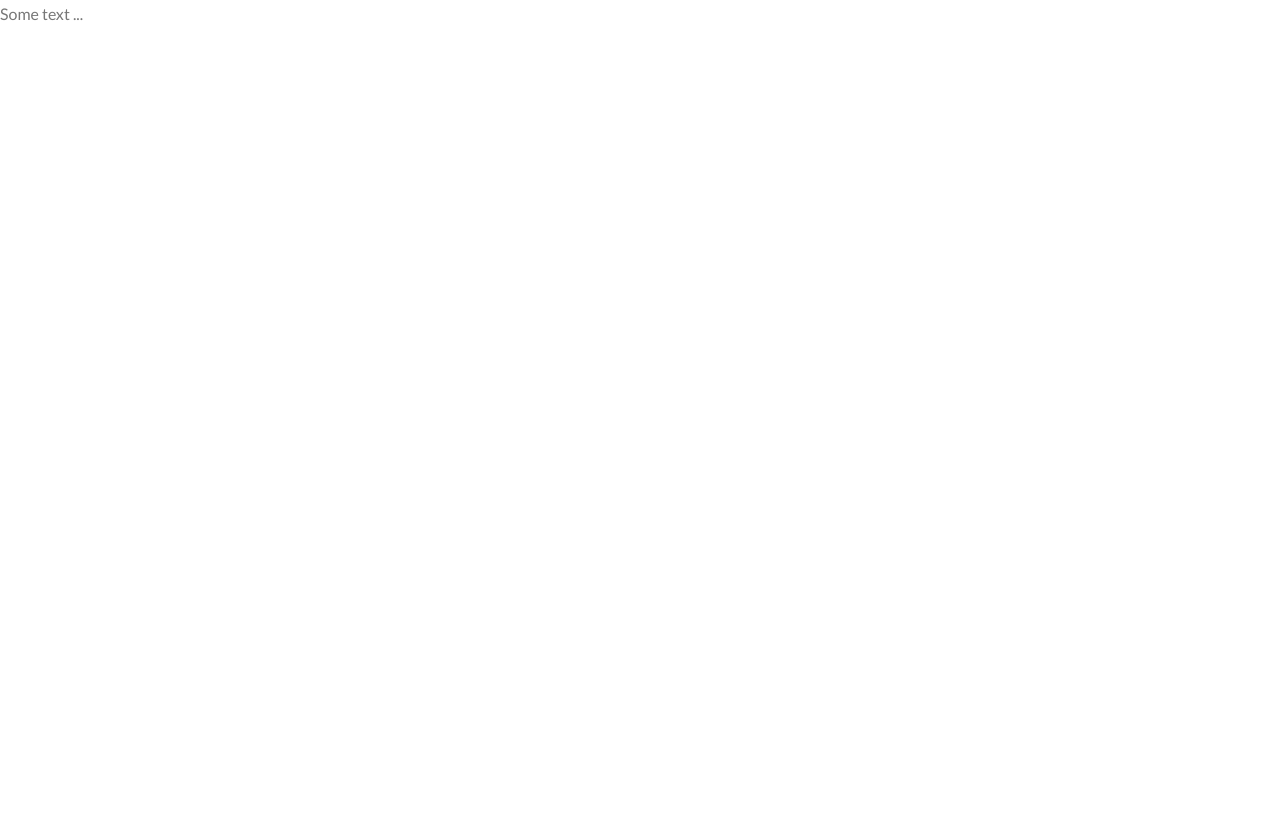
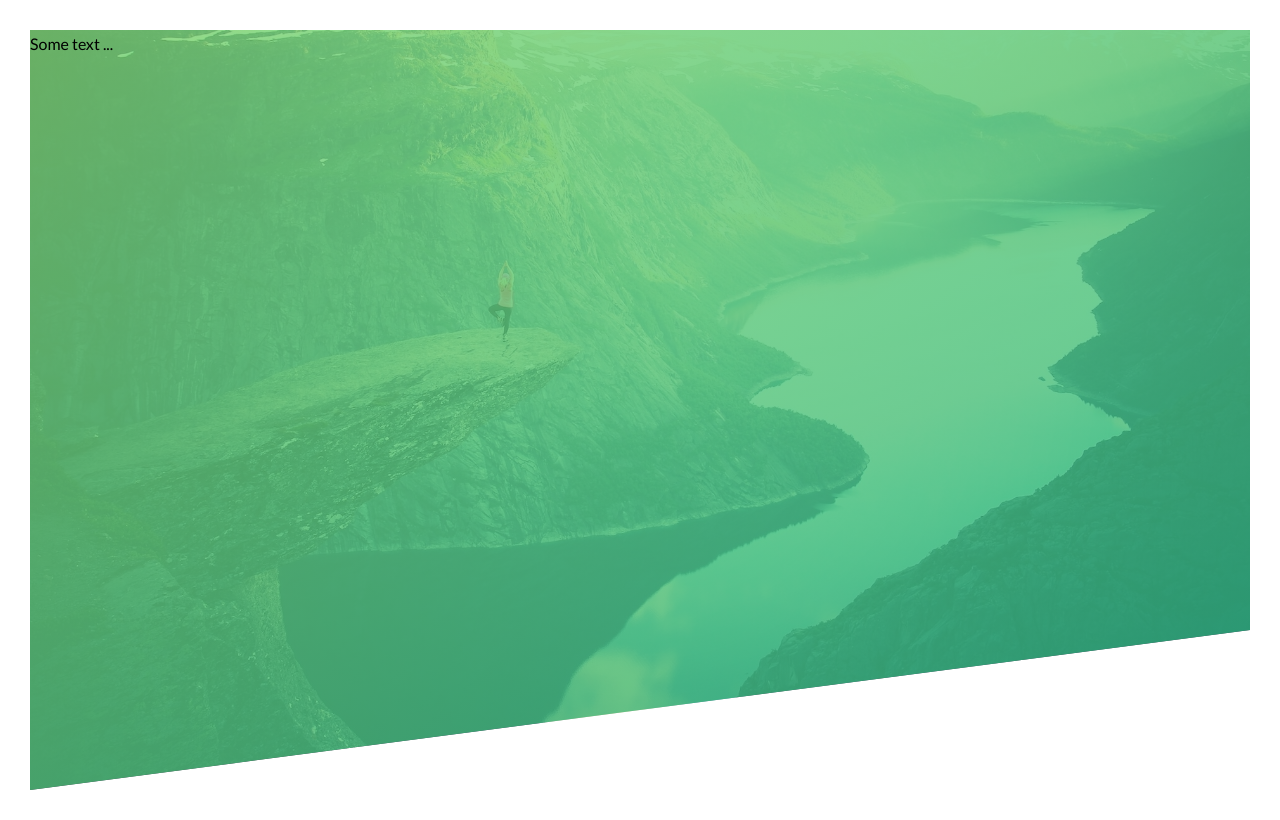
Before and after one commit to meruyert93/Natours-project-advanced-CSS, a plain HTML site: page starter/index.html in a window 1280 px wide. Drawn offline with Linux system fonts and the light colour scheme; files that its build step writes are made by us from their sources.

Commit message:
Building the header: Part1

```diff
--- a/starter/css/style.css
+++ b/starter/css/style.css
@@ -17,5 +17,17 @@ body {
     font-weight: 400;
     font-size: 16px;
     line-height: 1.7;
-    color: #777;
+    padding:30px;
 }
+
+.header {
+    height: 95vh;
+    background-image: linear-gradient(
+        to right bottom,
+        rgba(126, 213, 111, 0.8),
+        rgba(40, 180, 133, 0.8)),
+        url('../img/hero.jpg');
+    background-size: cover;
+    background-position: top;
+    clip-path: polygon(0 0, 100% 0, 100% 75vh, 0 100%);
+}
```
